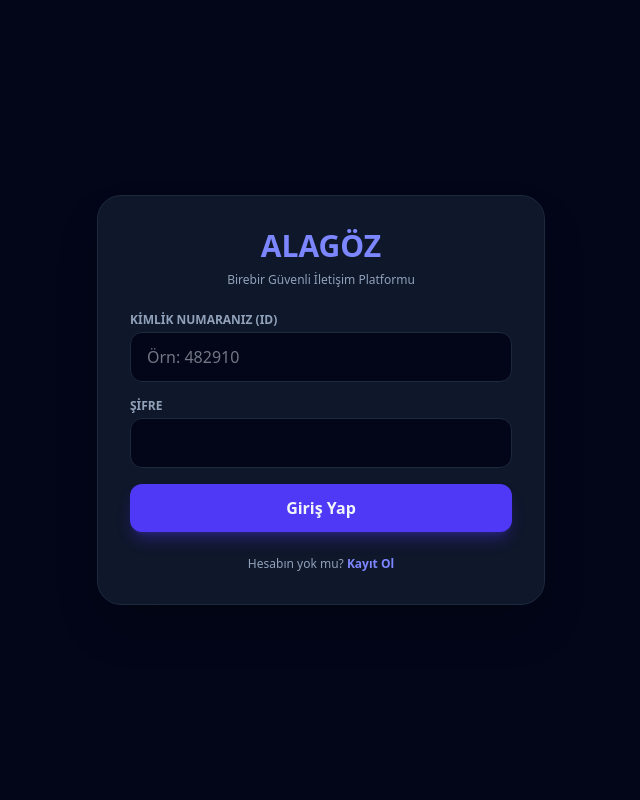
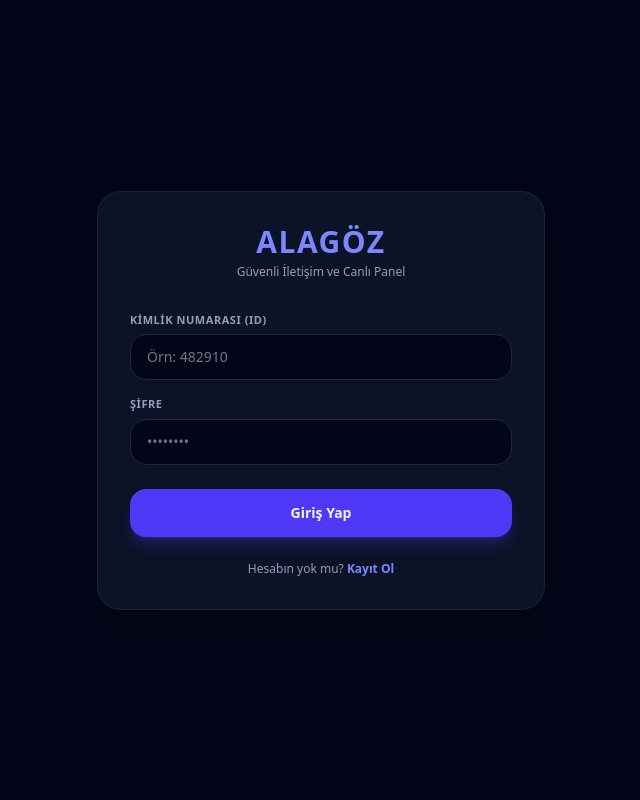
Before and after one commit to serkanefealagoz/ALAGOZ, a Flask app: page /login in a window 1280 px wide. Shown: the whole page, without its empty margins (319-959 px from the left). Run offline with Flask 3, Linux system fonts and the light colour scheme.

Commit message:
login.html

```diff
--- a/templates/login.html
+++ b/templates/login.html
@@ -3,32 +3,34 @@
 <head>
     <meta charset="UTF-8">
     <meta name="viewport" content="width=device-width, initial-scale=1.0">
-    <title>ALAGÖZ - Giriş</title>
+    <title>ALAGÖZ - Giriş Yap</title>
     <script src="https://cdn.jsdelivr.net/npm/@tailwindcss/browser@4"></script>
 </head>
-<body class="bg-slate-950 text-slate-100 flex items-center justify-center h-screen px-4">
-    <div class="bg-slate-900 border border-slate-800 p-8 rounded-3xl shadow-2xl w-full max-w-md">
-        <h2 class="text-3xl font-black mb-2 text-center text-indigo-400">ALAGÖZ</h2>
-        <p class="text-xs text-center text-slate-400 mb-6">Birebir Güvenli İletişim Platformu</p>
+<body class="bg-slate-950 text-slate-100 flex items-center justify-center h-screen px-4 font-sans">
+    <div class="bg-slate-900/80 backdrop-blur-xl border border-slate-800/80 p-8 rounded-3xl shadow-2xl w-full max-w-md">
+        <div class="text-center mb-8">
+            <h1 class="text-3xl font-black tracking-wider text-indigo-400">ALAGÖZ</h1>
+            <p class="text-xs text-slate-400 mt-1">Güvenli İletişim ve Canlı Panel</p>
+        </div>
 
         {% with messages = get_flashed_messages(with_categories=true) %}
           {% if messages %}
             {% for category, message in messages %}
-              <div class="mb-4 p-3 text-xs rounded-xl bg-emerald-500/10 text-emerald-300 border border-emerald-500/20">{{ message }}</div>
+              <div class="mb-5 p-3.5 text-xs rounded-2xl bg-emerald-500/10 text-emerald-300 border border-emerald-500/20 text-center font-medium">{{ message }}</div>
             {% endfor %}
           {% endif %}
         {% endwith %}
 
         <form method="POST" class="space-y-4">
             <div>
-                <label class="block text-xs font-semibold text-slate-400 uppercase mb-1">Kimlik Numaranız (ID)</label>
-                <input type="text" name="custom_id" required placeholder="Örn: 482910" class="w-full px-4 py-3 rounded-xl bg-slate-950 border border-slate-800 focus:outline-none focus:border-indigo-500 text-slate-200">
+                <label class="block text-[11px] font-bold text-slate-400 uppercase tracking-wider mb-1.5">Kimlik Numarası (ID)</label>
+                <input type="text" name="custom_id" required placeholder="Örn: 482910" class="w-full px-4 py-3 rounded-2xl bg-slate-950 border border-slate-800 focus:outline-none focus:border-indigo-500 text-sm text-slate-200 transition">
             </div>
             <div>
-                <label class="block text-xs font-semibold text-slate-400 uppercase mb-1">Şifre</label>
-                <input type="password" name="password" required class="w-full px-4 py-3 rounded-xl bg-slate-950 border border-slate-800 focus:outline-none focus:border-indigo-500 text-slate-200">
+                <label class="block text-[11px] font-bold text-slate-400 uppercase tracking-wider mb-1.5">Şifre</label>
+                <input type="password" name="password" required placeholder="••••••••" class="w-full px-4 py-3 rounded-2xl bg-slate-950 border border-slate-800 focus:outline-none focus:border-indigo-500 text-sm text-slate-200 transition">
             </div>
-            <button type="submit" class="w-full py-3 bg-indigo-600 hover:bg-indigo-500 rounded-xl font-bold transition shadow-lg shadow-indigo-600/30">Giriş Yap</button>
+            <button type="submit" class="w-full py-3.5 bg-indigo-600 hover:bg-indigo-500 rounded-2xl font-bold text-sm transition shadow-lg shadow-indigo-600/30 mt-2">Giriş Yap</button>
         </form>
         <p class="mt-6 text-center text-xs text-slate-400">Hesabın yok mu? <a href="/register" class="text-indigo-400 hover:underline font-semibold">Kayıt Ol</a></p>
     </div>
```
